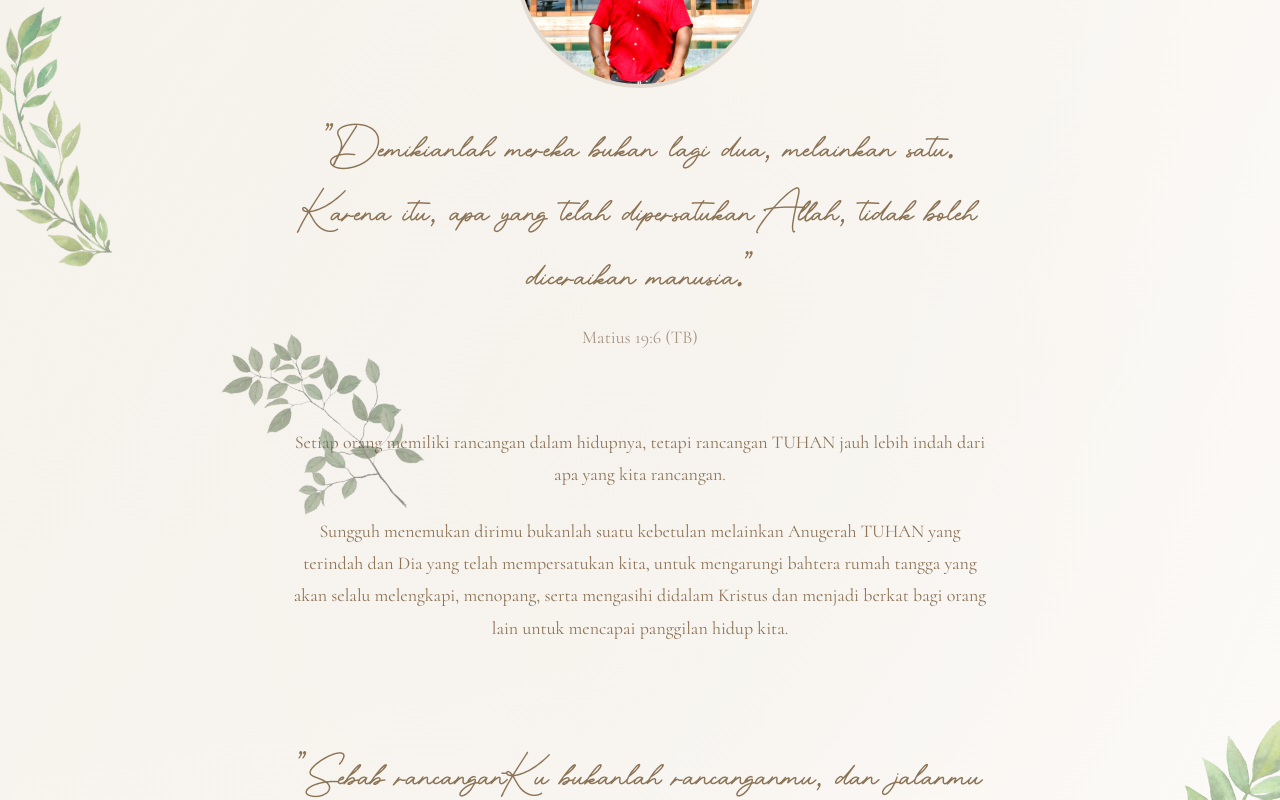
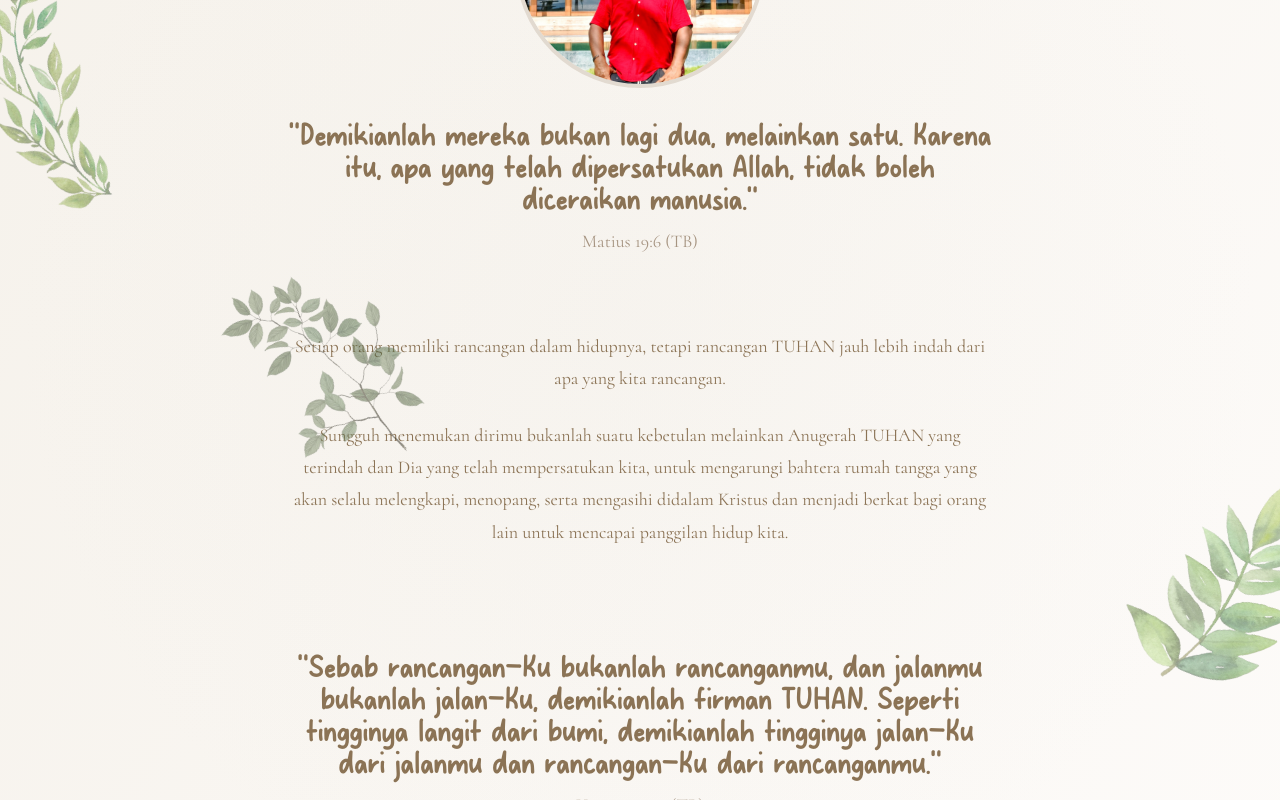
Before and after one commit to jchrss/wedding-herka-mery, a Next.js app: page / in a window 1280 px wide. Shown: the part 4380-5180 px from the top of the page. Built offline with nearby package versions, Linux system fonts and the light colour scheme; no server answers; the database is empty; a web font is replaced by a local one.

Commit message:
change font & bug deployment

```diff
--- a/src/app/styles/Scripture.module.css
+++ b/src/app/styles/Scripture.module.css
@@ -62,15 +62,15 @@
 }
 
 @font-face {
-    font-family: 'Brilian Signature';
-    src: url('./fonts/Brilian Signature.otf') format('truetype');
+    font-family: 'Naturaly';
+    src: url('./fonts/Naturaly.otf') format('truetype');
     font-weight: normal;
     font-style: normal;
 }
 
 .quote {
-    font-family: 'Brilian Signature', serif;
-    font-size: clamp(1.2rem, 6vw, 4rem);
+    font-family: 'Naturaly', serif;
+    font-size: clamp(1.2rem, 2.5vw, 2rem);
     color: #8B7355;
     line-height: 1; /* Reduced from 1.8 to 1 for tighter spacing */
     margin-bottom: 1rem;
```
Also changed, not shown: src/app/invitations/page.js (+25 -6 lines), src/app/invitations/receiver.module.css (+8 -0 lines), src/app/styles/fonts/Brilian Signature.otf (deleted), src/app/styles/fonts/Naturaly.otf (added).
